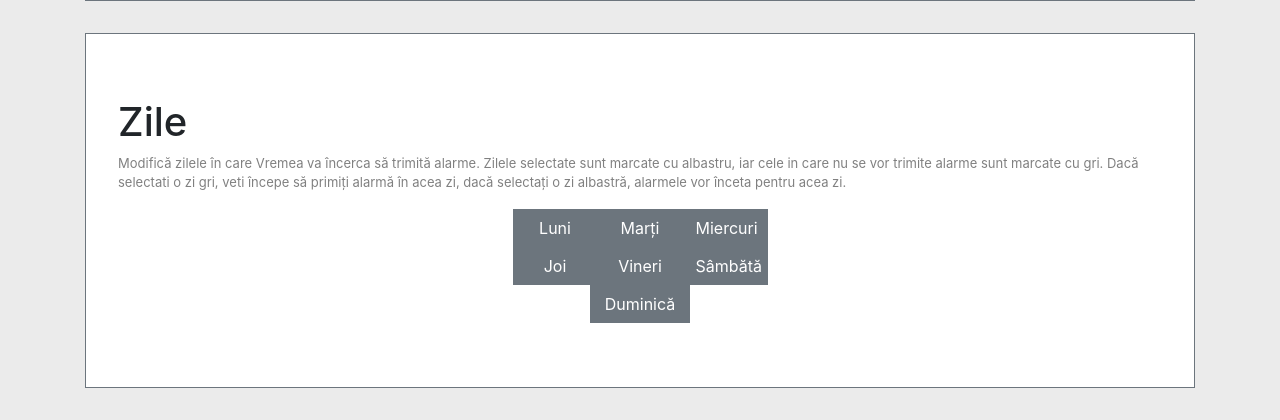
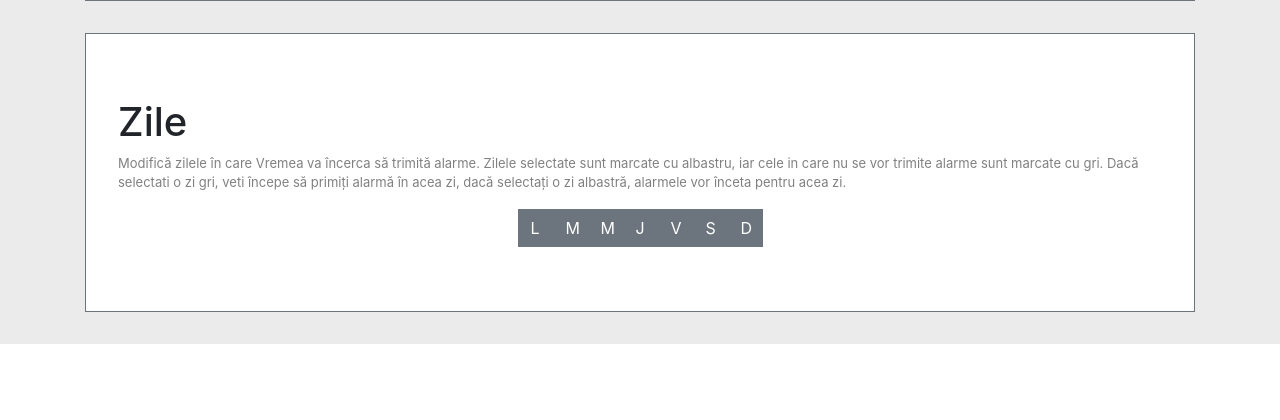
Before and after one commit to fdanci/home_weather, a Django app: page /settings/ in a window 1280 px wide. Shown: the part 727-1147 px from the top of the page. After the commit the page ends 1071 px from the top, so only its background shows below. Run offline with Django 3.2, Linux system fonts and the light colour scheme; tables that the repository leaves empty hold one stand-in row (values such as "Sample post"); parts of the project's set-up code (start-up, migrations or seed data) failed here and were passed over; some libraries are stand-ins or nearby versions.

Commit message:
Add day settings

```diff
--- a/weather/models.py
+++ b/weather/models.py
@@ -17,8 +17,8 @@
 
     # The location where the forecast conditions are checked.
     location = models.CharField(max_length=20, default='cosna')
-    # 0 - Monday, 1 - Tuesday, etc.
-    frequency = models.CharField(max_length=20, default='0')
+    # 0 - Monday, 1 - Tuesday, etc. Can be multiple days separated by comma, e.g. 1,3,4,5.
+    day = models.CharField(max_length=20, default='0')
     # The hour at which the beat starts.
     hour = models.CharField(max_length=20, default='5')
 
--- a/weather/templates/weather/settings.html
+++ b/weather/templates/weather/settings.html
@@ -81,61 +81,53 @@
 
     <div class="row justify-content-center">
         <div class="row">
-            <form class="my-auto" action="{% url 'weather:update_settings_location' 'cosna' %}" method="post">
+            <form class="my-auto" action="{% url 'weather:update_settings_day' '0' %}" method="post">
                 {% csrf_token %}
-                <button type="radio" style="width: 85px; border-radius: 0"
-                        class="{% if not location == 'cosna' %}btn btn-secondary{% else %}btn btn-primary{% endif %}"
-                        name="submit">Luni
+                <button type="radio" style="width: 35px; border-radius: 0"
+                        class="{% if '0' not in day_list %}btn btn-secondary{% else %}btn btn-primary{% endif %}"
+                        name="submit">L
                 </button>
             </form>
-            <form class="my-auto" action="{% url 'weather:update_settings_location' 'vatra_dornei' %}" method="post">
+            <form class="my-auto" action="{% url 'weather:update_settings_day' '1' %}" method="post">
                 {% csrf_token %}
-                <button type="radio" style="width: 85px; border-radius: 0"
-                        class="{% if not location == 'vatra_dornei' %}btn btn-secondary{% else %}btn btn-primary{% endif %}"
-                        name="submit">Marți
+                <button type="radio" style="width: 35px; border-radius: 0"
+                        class="{% if '1' not in day_list %}btn btn-secondary{% else %}btn btn-primary{% endif %}"
+                        name="submit">M
                 </button>
             </form>
-            <form class="my-auto" action="{% url 'weather:update_settings_location' 'ilisesti' %}" method="post">
+            <form class="my-auto" action="{% url 'weather:update_settings_day' '2' %}" method="post">
                 {% csrf_token %}
-                <button type="radio" style="width: 85px; border-radius: 0"
-                        class="{% if not location == 'ilisesti' %}btn btn-secondary{% else %}btn btn-primary{% endif %}"
-                        name="submit">Miercuri
+                <button type="radio" style="width: 35px; border-radius: 0"
+                        class="{% if '2' not in day_list %}btn btn-secondary{% else %}btn btn-primary{% endif %}"
+                        name="submit">M
                 </button>
             </form>
-        </div>
-    </div>
-    <div class="row justify-content-center">
-        <div class="row">
-            <form class="my-auto" action="{% url 'weather:update_settings_location' 'cosna' %}" method="post">
+            <form class="my-auto" action="{% url 'weather:update_settings_day' '3' %}" method="post">
                 {% csrf_token %}
-                <button type="radio" style="width: 85px; border-radius: 0"
-                        class="{% if not location == 'cosna' %}btn btn-secondary{% else %}btn btn-primary{% endif %}"
-                        name="submit">Joi
+                <button type="radio" style="width: 35px; border-radius: 0"
+                        class="{% if '3' not in day_list %}btn btn-secondary{% else %}btn btn-primary{% endif %}"
+                        name="submit">J
                 </button>
             </form>
-            <form class="my-auto" action="{% url 'weather:update_settings_location' 'vatra_dornei' %}" method="post">
+            <form class="my-auto" action="{% url 'weather:update_settings_day' '4' %}" method="post">
                 {% csrf_token %}
-                <button type="radio" style="width: 85px; border-radius: 0"
-                        class="{% if not location == 'vatra_dornei' %}btn btn-secondary{% else %}btn btn-primary{% endif %}"
-                        name="submit">Vineri
+                <button type="radio" style="width: 35px; border-radius: 0"
+                        class="{% if '4' not in day_list %}btn btn-secondary{% else %}btn btn-primary{% endif %}"
+                        name="submit">V
                 </button>
             </form>
-            <form class="my-auto" action="{% url 'weather:update_settings_location' 'ilisesti' %}" method="post">
+            <form class="my-auto" action="{% url 'weather:update_settings_day' '5' %}" method="post">
                 {% csrf_token %}
-                <button type="radio" style="width: 85px; border-radius: 0"
-                        class="{% if not location == 'ilisesti' %}btn btn-secondary{% else %}btn btn-primary{% endif %}"
-                        name="submit">Sâmbătă
+                <button type="radio" style="width: 35px; border-radius: 0"
+                        class="{% if '5' not in day_list %}btn btn-secondary{% else %}btn btn-primary{% endif %}"
+                        name="submit">S
                 </button>
             </form>
-        </div>
-    </div>
-    <div class="row justify-content-center">
-        <div class="row">
-            <form class="my-auto" action="{% url 'weather:update_settings_location' 'cosna' %}" method="post">
+            <form class="my-auto" action="{% url 'weather:update_settings_day' '6' %}" method="post">
                 {% csrf_token %}
-                <button type="radio" style="width: 100px; border-radius: 0"
-                        class="{% if not location == 'cosna' %}btn btn-secondary{% else %}btn btn-primary{% endif %}"
-                        name="submit">Duminică
+                <button type="radio" style="width: 35px; border-radius: 0"
+                        class="{% if '6' not in day_list %}btn btn-secondary{% else %}btn btn-primary{% endif %}"
+                        name="submit">D
                 </button>
             </form>
         </div>
--- a/weather/urls.py
+++ b/weather/urls.py
@@ -14,4 +14,5 @@
     path('update_settings_email_alarm/<str:alarm_status>/', views.update_settings_email_alarm,
          name='update_settings_email_alarm'),
     path('update_settings_location/<str:location>/', views.update_settings_location, name='update_settings_location'),
+    path('update_settings_day/<str:day>/', views.update_settings_day, name='update_settings_day'),
 ]
--- a/weather/views.py
+++ b/weather/views.py
@@ -255,7 +255,10 @@
     """View used to update the email alarm on or off."""
     setting = Settings.objects.filter(pk=1)[0]
     setting.alarm_status = alarm_status
+
+    # Save changes made to db.
     setting.save()
+
     return redirect('/')
 
 
@@ -263,7 +266,10 @@
     """View used to update the email alarm on or off."""
     setting = Settings.objects.filter(pk=1)[0]
     setting.alarm_status = alarm_status
+
+    # Save changes made to db.
     setting.save()
+
     return redirect('/settings')
 
 
@@ -271,18 +277,46 @@
     """View used to update the default location."""
     setting = Settings.objects.filter(pk=1)[0]
     setting.location = location
+
+    # Save changes made to db.
     setting.save()
+
+    return redirect('/settings')
+
+
+def update_settings_day(_, day: str):
+    """View used to update the default location."""
+    setting = Settings.objects.filter(pk=1)[0]
+    setting_day = setting.day
+    setting_day_list: list(str) = setting_day.split(',')
+
+    # If setting already contains this day,
+    # it must be removed from the list, else it will be added.
+    if day not in setting_day_list:
+        setting_day_list.append(day)
+    else:
+        setting_day_list.remove(day)
+    setting_day_list.sort()
+
+    # Convert list of str to str, where days separated by comma.
+    setting_day = ','.join(setting_day_list)
+    setting.day = setting_day
+
+    # Save changes made to db.
+    setting.save()
+
     return redirect('/settings')
 
 
 def settings(request):
     """View for the 'Settings' page."""
     setting = Settings.objects.all()[0]
-
+    print(setting.day)
     context = {
         'alarm_status': setting.alarm_status,
         'location': setting.location,
         'hour': setting.hour,
+        'day_list': setting.day.split(','),
         "error_message": None
     }
     return render(request, 'weather/settings.html', context)
```
Also changed, not shown: home_weather/celery.py (+6 -9 lines), weather/migrations/0009_auto_20201205_0950.py (added).
